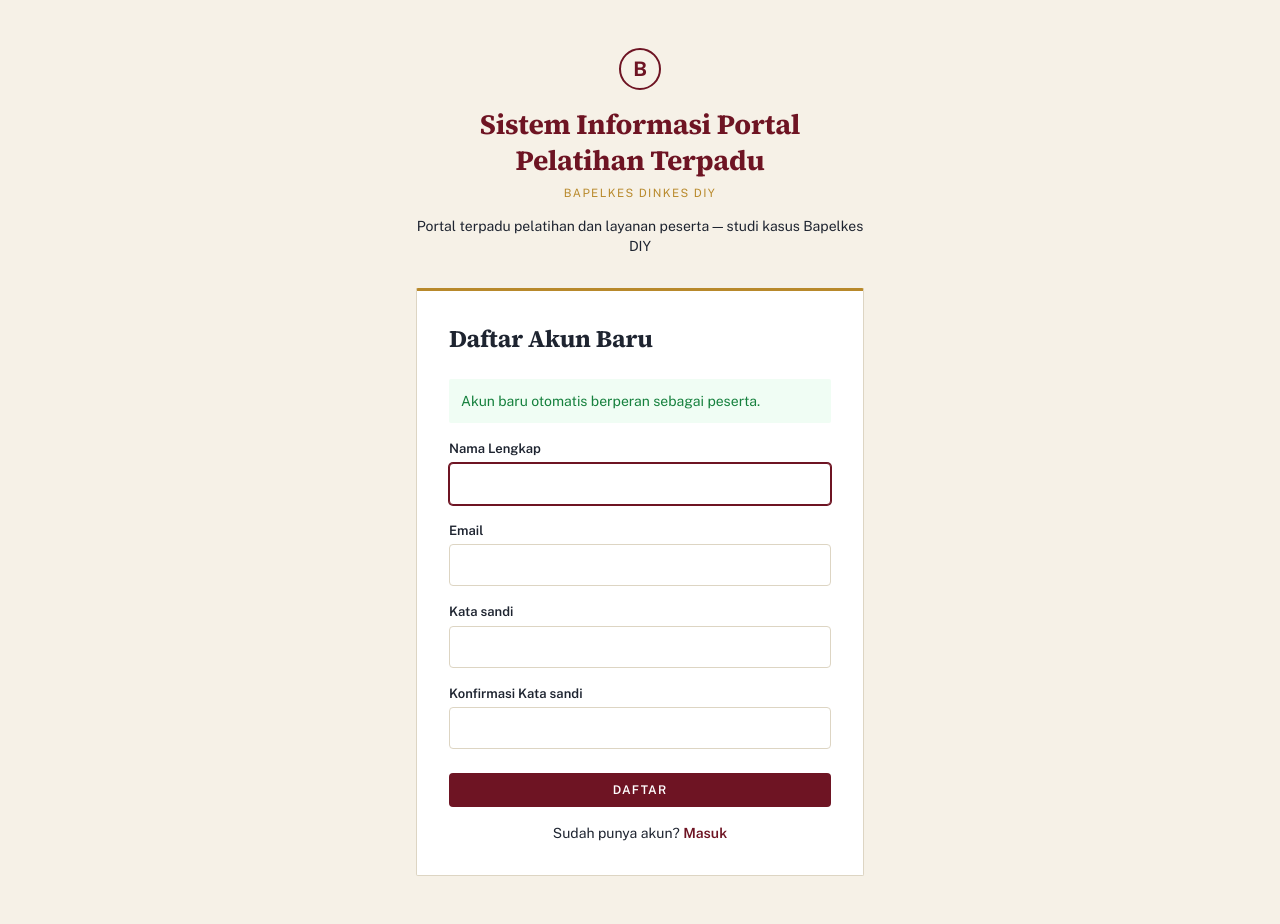
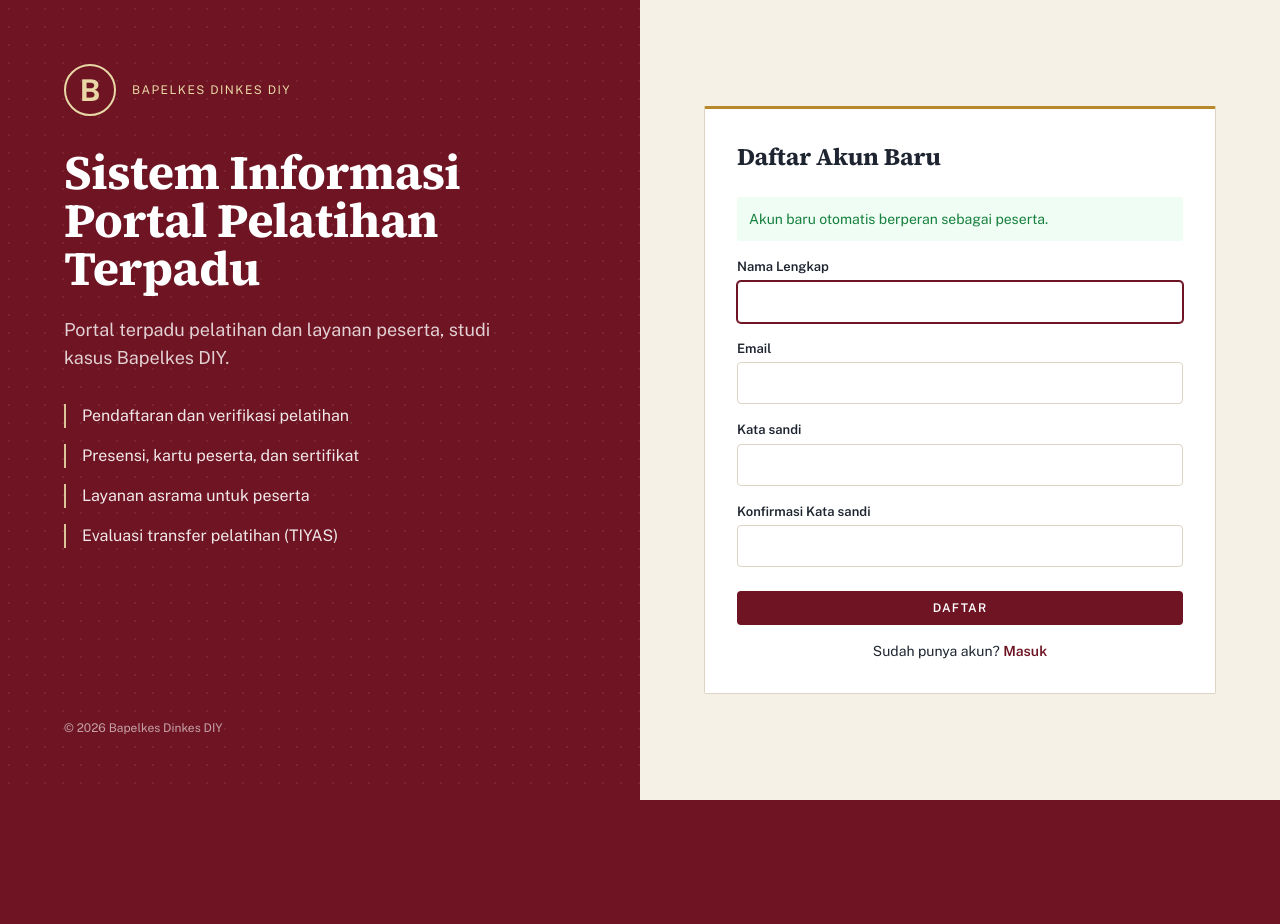
Before and after one commit to fc4stle/Bapelkes-ONE, a Laravel app: page /register in a window 1280 px wide. After the commit the page ends 800 px from the top, so only its background shows below. Run offline with Laravel 12, Linux system fonts and the light colour scheme; style sheets or scripts are compiled from the project's sources.

Commit message:
feat: redesain login/register layout desktop penuh dengan panel kiri branded (2 kolom lg:grid)

```diff
--- a/resources/views/layouts/guest.blade.php
+++ b/resources/views/layouts/guest.blade.php
@@ -16,10 +16,67 @@
         <x-flash type="success" />
         <x-flash type="error" />
 
-        <div class="min-h-screen flex flex-col items-center justify-center px-4 py-8 sm:py-12" style="background-color: var(--color-bg);">
-            <div class="w-full max-w-md">
-                <!-- Brand Header -->
-                <a href="/" class="block text-center mb-8">
+        <div class="min-h-screen lg:grid lg:grid-cols-2">
+            <!-- Panel Kiri (Desktop Only) -->
+            <div class="hidden lg:flex flex-col justify-between p-12 xl:p-16 lg:overflow-y-auto" style="background-color: var(--color-primary);" data-brand="panel">
+                <!-- Dot Pattern Overlay -->
+                <style>
+                    [data-brand="panel"] {
+                        background-image: radial-gradient(color-mix(in srgb, white 8%, transparent) 1px, transparent 1px);
+                        background-size: 18px 18px;
+                    }
+                </style>
+
+                <!-- Top: Brand Logo & Title -->
+                <div>
+                    <!-- Logo Circle -->
+                    <div class="flex items-center gap-4 mb-8">
+                        <div class="flex items-center justify-center w-[52px] h-[52px] rounded-full border-2" style="border-color: var(--color-gold-soft);">
+                            <span class="font-serif font-bold text-3xl" style="color: var(--color-gold-soft);">B</span>
+                        </div>
+                        <div class="uppercase tracking-[0.12em] leading-tight" style="color: var(--color-gold-soft); font-size: 12px;">
+                            BAPELKES DINKES DIY
+                        </div>
+                    </div>
+
+                    <!-- Main Heading -->
+                    <h1 class="font-serif font-bold text-4xl xl:text-5xl leading-tight text-white mb-6">
+                        {{ config('app.name', 'Portal Pelatihan Terpadu') }}
+                    </h1>
+
+                    <!-- Description -->
+                    <p class="text-lg text-white opacity-80 max-w-md mb-8">
+                        Portal terpadu pelatihan dan layanan peserta, studi kasus Bapelkes DIY.
+                    </p>
+
+                    <!-- Features List -->
+                    <ul class="space-y-4">
+                        <li class="flex gap-4 text-white opacity-90" style="border-left: 2px solid var(--color-gold-soft);">
+                            <span class="pl-4">Pendaftaran dan verifikasi pelatihan</span>
+                        </li>
+                        <li class="flex gap-4 text-white opacity-90" style="border-left: 2px solid var(--color-gold-soft);">
+                            <span class="pl-4">Presensi, kartu peserta, dan sertifikat</span>
+                        </li>
+                        <li class="flex gap-4 text-white opacity-90" style="border-left: 2px solid var(--color-gold-soft);">
+                            <span class="pl-4">Layanan asrama untuk peserta</span>
+                        </li>
+                        <li class="flex gap-4 text-white opacity-90" style="border-left: 2px solid var(--color-gold-soft);">
+                            <span class="pl-4">Evaluasi transfer pelatihan (TIYAS)</span>
+                        </li>
+                    </ul>
+                </div>
+
+                <!-- Bottom: Copyright -->
+                <div class="text-xs opacity-60 text-white">
+                    © {{ date('Y') }} Bapelkes Dinkes DIY
+                </div>
+            </div>
+
+            <!-- Panel Kanan (Form Area) -->
+            <div class="flex items-center justify-center px-4 py-8 sm:py-12 lg:px-12" style="background-color: var(--color-bg);">
+                <div class="w-full max-w-md lg:max-w-lg">
+                    <!-- Brand Header (Mobile Only) -->
+                    <a href="/" class="lg:hidden block text-center mb-8" data-brand="mobile">
                         <div class="flex items-center justify-center gap-3 mb-4">
                             <!-- Circle Brand -->
                             <div class="flex items-center justify-center w-[42px] h-[42px] rounded-full border-2" style="border-color: var(--color-primary);">
@@ -28,7 +85,7 @@
                         </div>
                         <h1 class="font-serif font-bold text-2xl sm:text-3xl leading-tight" style="color: var(--color-primary); font-size: 28px;">{{ config('app.name', 'Portal Pelatihan Terpadu') }}</h1>
                         <p class="text-xs uppercase tracking-[0.12em] leading-tight mt-2" style="color: var(--color-accent); font-size: 11.5px;">BAPELKES DINKES DIY</p>
-                    <p class="text-sm mt-4" style="color: var(--color-text);">Portal terpadu pelatihan dan layanan peserta — studi kasus Bapelkes DIY</p>
+                        <p class="text-sm mt-4" style="color: var(--color-text);">Portal terpadu pelatihan dan layanan peserta, studi kasus Bapelkes DIY</p>
                     </a>
 
                     <!-- Form Card -->
@@ -37,5 +94,6 @@
                     </div>
                 </div>
             </div>
+        </div>
     </body>
 </html>
```
Also changed, not shown: tests/Feature/HeaderNavigasiTest.php (+64 -12 lines). Lines whose indentation alone changed are shown as unchanged.
